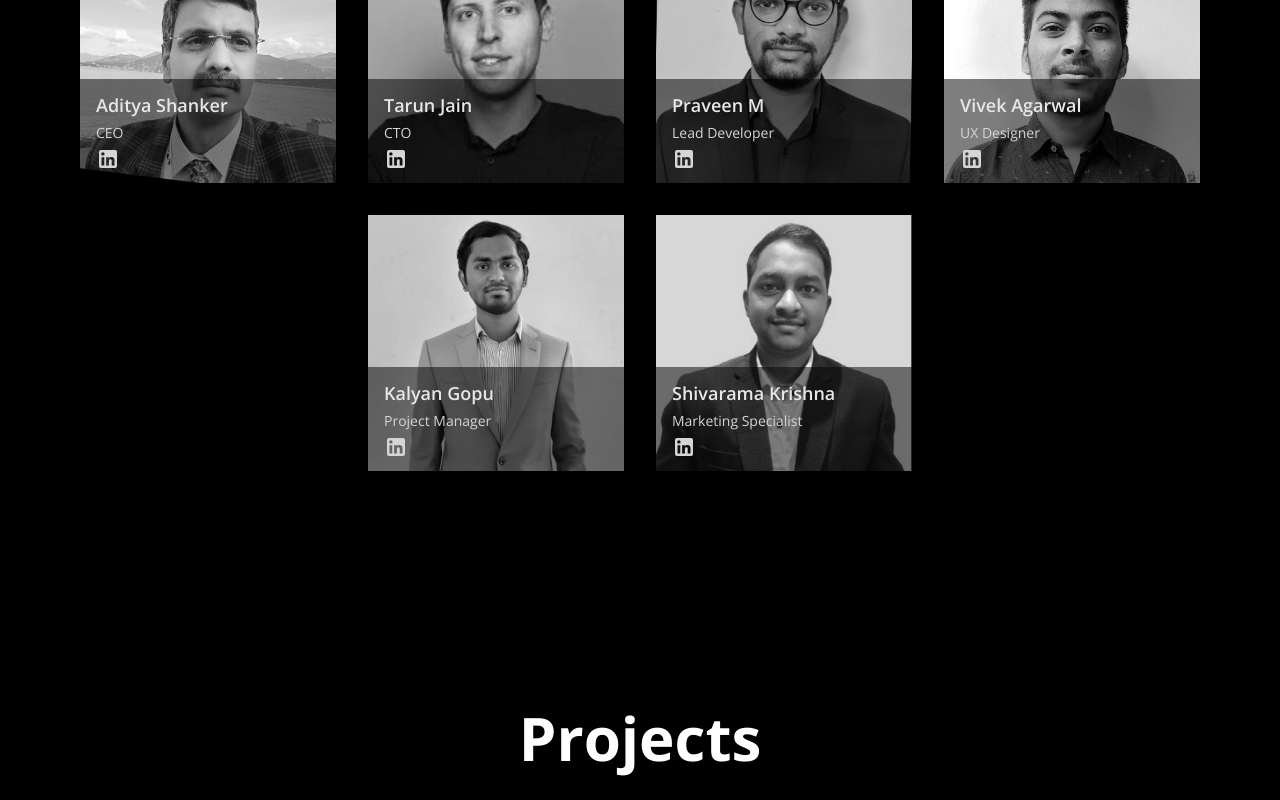
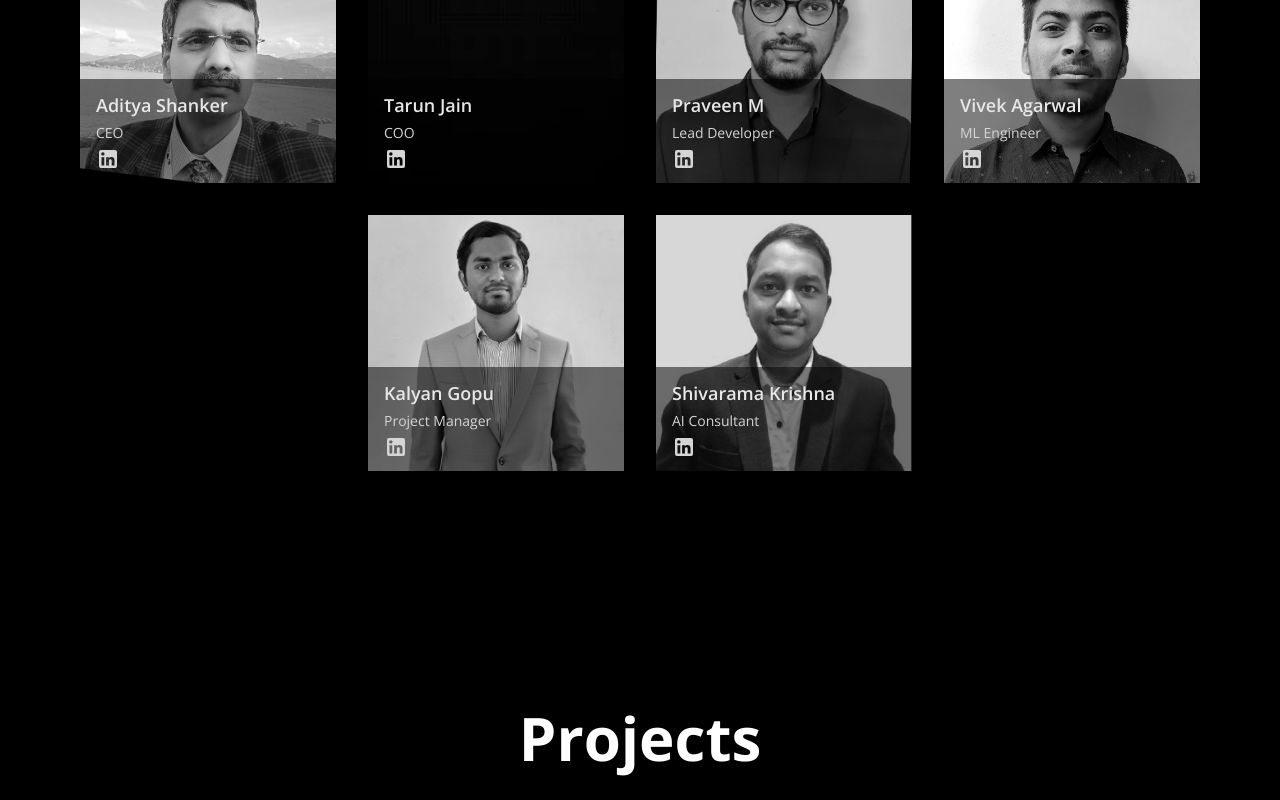
Before and after one commit to Subadha/Ai-Ml, a Next.js app: page / in a window 1280 px wide. Shown: the part 3020-3820 px from the top of the page. Built offline with nearby package versions, Linux system fonts and the light colour scheme.

Commit message:
updated footer and whatsapp

```diff
--- a/components/Footer/Footer.tsx
+++ b/components/Footer/Footer.tsx
@@ -32,7 +32,7 @@ const Footer = () => {
                         <div className="flex flex-col items-start mt-5 space-y-2">
                             <Link href="/#"> <p className="transition-colors duration-300 hover:underline hover:cursor-pointer hover:text-blue-500">Home</p></Link>
                             <Link href="/#team"><p className="transition-colors duration-300 hover:underline hover:cursor-pointer hover:text-blue-500">Who We Are</p></Link>
-                            <p className="transition-colors duration-300 hover:underline hover:cursor-pointer hover:text-blue-500">Our Philosophy</p>
+                            <Link href="/#section1"><p className="transition-colors duration-300 hover:underline hover:cursor-pointer hover:text-blue-500">Our Philosophy</p></Link>
                         </div>
                     </div>
 
@@ -59,7 +59,7 @@ const Footer = () => {
                         <Link href="https://x.com/Subadhadev?t=f-3E602Dxd7GwA0lIw7GaQ&s=08"><Image src="https://www.svgrepo.com/show/303115/twitter-3-logo.svg" width="30" height="30" alt="Twitter" /></Link>
                         <Link href="https://www.instagram.com/accounts/login/?next=https%3A%2F%2Fwww.instagram.com%2Fsubadha.co.in%2F&is_from_rle"><Image src="https://www.svgrepo.com/show/303145/instagram-2-1-logo.svg" width="30" height="30" alt="Instagram" /></Link>
                         <Link href="https://www.linkedin.com/company/subadha/people/"><Image src="https://www.svgrepo.com/show/28145/linkedin.svg" width="30" height="30" alt="LinkedIn" /></Link>
-                        <Link href="https://chat.whatsapp.com/FXHOHpnMQmAJGMjC8ICo9J" ><Image src="https://www.svgrepo.com/show/475692/whatsapp-color.svg" width="30" height="30" alt=""/></Link>
+                        <Link href="https://wa.me/917382308795" ><Image src="https://www.svgrepo.com/show/475692/whatsapp-color.svg" width="30" height="30" alt=""/></Link>
                         <Link href="https://t.me/SubadhaAura" ><Image src="https://www.svgrepo.com/show/452115/telegram.svg" alt="" width="30" height="30" /></Link>
                     </div>
                 </div>
--- a/components/Home/Home2.tsx
+++ b/components/Home/Home2.tsx
@@ -1,6 +1,6 @@
 export default function Home2() {
     return (
-        <div className="flex flex-col h-full p-8 md:p-12 lg:p-[200px] bg-black text-white gap-[100px]">
+        <div id="section1" className="flex flex-col h-full p-8 md:p-12 lg:p-[200px] bg-black text-white gap-[100px]">
             <div className="flex flex-col bg-opacity-90 rounded-lg shadow-xl p-6 md:p-8 lg:p-12 border-l-4 border-purple-500 hover:scale-105 transition-transform duration-300">
                 <div className="flex h-full text-lg md:text-xl lg:text-2xl text-center px-4 md:px-8 lg:px-12">
                     At Our Company, we specialize in cutting-edge AI and machine learning development, providing innovative solutions that transform industries such as automotive, technology, and smart mobility.
--- a/components/Home/Team.tsx
+++ b/components/Home/Team.tsx
@@ -6,7 +6,7 @@ import img2 from "@/images/team2.png"
 import img3 from "@/images/team3.png"
 import img4 from "@/images/m2.jpeg"
 import img5 from "@/images/team5.png"
-import img6 from "@/images/image2.png"
+import img7 from "@/images/team7.png"
 
 const teamMembers = [
     {
@@ -20,9 +20,9 @@ const teamMembers = [
     {
         id: 2,
         name: "Tarun Jain",
-        role: "CTO",
+        role: "COO",
         description: "Overseeing technological development and strategy.",
-        photo: img6,
+        photo: img7,
         linkedin: "https://www.linkedin.com/in/tarun-jain-47a0844?utm_source=share&utm_campaign=share_via&utm_content=profile&utm_medium=android_app"
     },
     {
@@ -36,7 +36,7 @@ const teamMembers = [
     {
         id: 4,
         name: "Vivek Agarwal",
-        role: "UX Designer",
+        role: "ML Engineer",
         description: "Creating user-friendly designs and improving user experience.",
         photo: img3,
         linkedin: "https://www.linkedin.com/in/vivek-agarwal-bb6300198/"
@@ -52,7 +52,7 @@ const teamMembers = [
     {
         id: 6,
         name: "Shivarama Krishna",
-        role: "Marketing Specialist",
+        role: "AI Consultant",
         description: "Driving marketing strategies and campaigns.",
         photo: img5,
         linkedin: "https://www.linkedin.com/in/shivram1896?utm_source=share&utm_campaign=share_via&utm_content=profile&utm_medium=android_app"
```
Also changed, not shown: images/team7.png (added).
